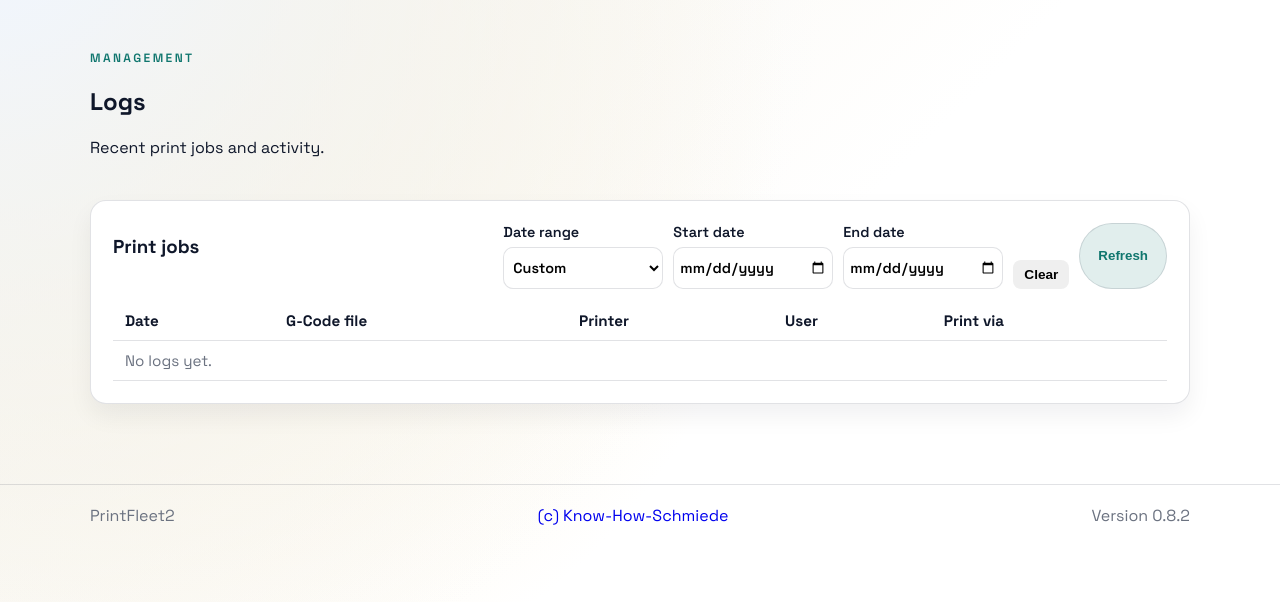
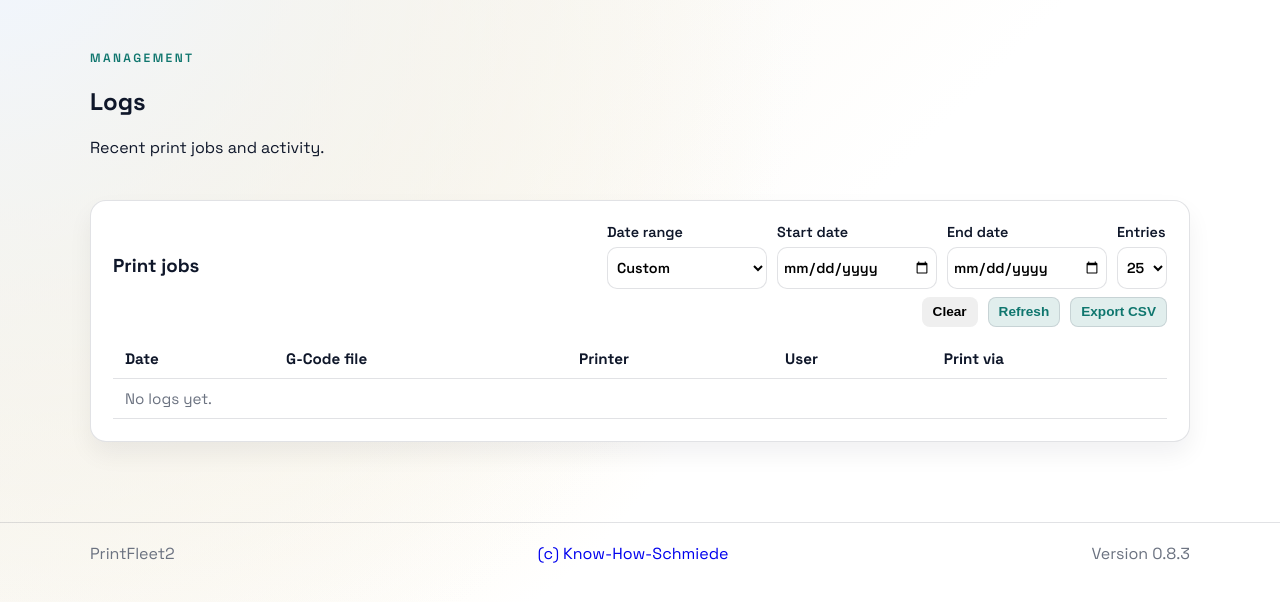
Before and after one commit to know-how-schmiede/PrintFleet2, a Flask app: page /logs in a window 1280 px wide. Shown: the part 74-676 px from the top of the page. Run offline with Flask 3, Linux system fonts and the light colour scheme; the visitor is signed in with stand-in values (Sample User, id 1); tables that the repository leaves empty hold one stand-in row (values such as "Sample post"); data that the repository does not hold is empty.

Commit message:
Add pagination and CSV export to print job logs
Implemented pagination controls and entry limit selection for the print job logs page, improving usability for large log sets. Added CSV export functionality for print job logs with optional date filtering. Updated UI elements and styles for better clarity and user experience. Fixed time display for group print jobs with multiple printers. Bumped version to 0.8.3.

```diff
--- a/src/printfleet2/static/logs.js
+++ b/src/printfleet2/static/logs.js
@@ -2,14 +2,26 @@ document.addEventListener("DOMContentLoaded", () => {
   const tableBody = document.getElementById("logTable");
   const notice = document.getElementById("logNotice");
   const refreshBtn = document.getElementById("logRefresh");
+  const exportBtn = document.getElementById("logExport");
   const startInput = document.getElementById("logStartDate");
   const endInput = document.getElementById("logEndDate");
   const rangeSelect = document.getElementById("logRange");
+  const limitSelect = document.getElementById("logLimit");
   const clearBtn = document.getElementById("logClear");
+  const pagePrevBtn = document.getElementById("logPagePrev");
+  const pageNextBtn = document.getElementById("logPageNext");
+  const pageInfo = document.getElementById("logPageInfo");
+  const paginationWrap = document.getElementById("logPagination");
 
   if (!tableBody) {
     return;
   }
+
+  const allowedPageSizes = new Set([5, 25, 50, 100, 250, 500]);
+  let pageSize = normalizePageSize(limitSelect ? limitSelect.value : 25);
+  let currentPage = 1;
+  let cachedItems = [];
+  let isFiltered = false;
 
   function setNotice(message, type) {
     if (!notice) {
@@ -20,6 +32,72 @@ document.addEventListener("DOMContentLoaded", () => {
     if (!message) {
       notice.className = "notice";
     }
+  }
+
+  function normalizePageSize(value) {
+    const parsed = Number(value);
+    if (!Number.isFinite(parsed)) {
+      return 25;
+    }
+    if (!allowedPageSizes.has(parsed)) {
+      return 25;
+    }
+    return parsed;
+  }
+
+  function getDateFilters() {
+    const startDate = startInput ? startInput.value : "";
+    const endDate = endInput ? endInput.value : "";
+    if (startDate && endDate && startDate > endDate) {
+      setNotice("Start date must be before end date.", "error");
+      return null;
+    }
+    return { startDate, endDate };
+  }
+
+  function buildLogQuery({ startDate, endDate }) {
+    const params = new URLSearchParams();
+    if (startDate) {
+      params.set("start_date", startDate);
+    }
+    if (endDate) {
+      params.set("end_date", endDate);
+    }
+    return params.toString();
+  }
+
+  function buildExportFileName(startDate, endDate) {
+    const parts = ["print_jobs"];
+    if (startDate) {
+      parts.push(startDate);
+    }
+    if (endDate) {
+      parts.push(endDate);
+    }
+    return `${parts.join("_")}.csv`;
+  }
+
+  function getResponseFilename(response, fallback) {
+    const header = response.headers.get("content-disposition");
+    if (!header) {
+      return fallback;
+    }
+    const match = header.match(/filename="?([^\";]+)"?/i);
+    if (!match) {
+      return fallback;
+    }
+    return match[1];
+  }
+
+  function downloadBlob(filename, blob) {
+    const url = URL.createObjectURL(blob);
+    const link = document.createElement("a");
+    link.href = url;
+    link.download = filename;
+    document.body.appendChild(link);
+    link.click();
+    link.remove();
+    URL.revokeObjectURL(url);
   }
 
   function renderRows(items, filtered) {
@@ -50,6 +128,54 @@ document.addEventListener("DOMContentLoaded", () => {
       row.appendChild(viaCell);
       tableBody.appendChild(row);
     });
+  }
+
+  function getTotalPages(total) {
+    if (!total) {
+      return 1;
+    }
+    return Math.max(1, Math.ceil(total / pageSize));
+  }
+
+  function updatePagination(total, startIndex, endIndex) {
+    if (!paginationWrap) {
+      return;
+    }
+    if (!total || total <= pageSize) {
+      paginationWrap.hidden = true;
+      if (pageInfo) {
+        pageInfo.textContent = "";
+      }
+      return;
+    }
+    const totalPages = getTotalPages(total);
+    paginationWrap.hidden = false;
+    if (pageInfo) {
+      pageInfo.textContent = `${startIndex + 1}-${endIndex} of ${total}`;
+    }
+    if (pagePrevBtn) {
+      pagePrevBtn.disabled = currentPage <= 1;
+    }
+    if (pageNextBtn) {
+      pageNextBtn.disabled = currentPage >= totalPages;
+    }
+  }
+
+  function renderCurrentPage() {
+    const total = cachedItems.length;
+    if (!total) {
+      renderRows([], isFiltered);
+      updatePagination(0, 0, 0);
+      return;
+    }
+    const totalPages = getTotalPages(total);
+    if (currentPage > totalPages) {
+      currentPage = totalPages;
+    }
+    const startIndex = (currentPage - 1) * pageSize;
+    const endIndex = Math.min(startIndex + pageSize, total);
+    renderRows(cachedItems.slice(startIndex, endIndex), isFiltered);
+    updatePagination(total, startIndex, endIndex);
   }
 
   function formatDate(value) {
@@ -93,32 +219,54 @@ document.addEventListener("DOMContentLoaded", () => {
 
   async function loadLogs() {
     setNotice("", "");
-    const startDate = startInput ? startInput.value : "";
-    const endDate = endInput ? endInput.value : "";
-    if (startDate && endDate && startDate > endDate) {
-      setNotice("Start date must be before end date.", "error");
+    const filters = getDateFilters();
+    if (!filters) {
       return;
     }
-    const params = new URLSearchParams();
-    if (startDate) {
-      params.set("start_date", startDate);
-    }
-    if (endDate) {
-      params.set("end_date", endDate);
-    }
-    const url = params.toString() ? `/api/print-jobs?${params.toString()}` : "/api/print-jobs";
+    const query = buildLogQuery(filters);
+    const url = query ? `/api/print-jobs?${query}` : "/api/print-jobs";
     const res = await fetch(url, { cache: "no-store" });
     if (!res.ok) {
       setNotice("Failed to load logs.", "error");
       return;
     }
     const data = await res.json().catch(() => ({}));
-    const items = Array.isArray(data.items) ? data.items : [];
-    renderRows(items, Boolean(startDate || endDate));
+    cachedItems = Array.isArray(data.items) ? data.items : [];
+    isFiltered = Boolean(filters.startDate || filters.endDate);
+    currentPage = 1;
+    renderCurrentPage();
   }
 
   if (refreshBtn) {
     refreshBtn.addEventListener("click", loadLogs);
+  }
+  if (exportBtn) {
+    exportBtn.addEventListener("click", async () => {
+      setNotice("", "");
+      const filters = getDateFilters();
+      if (!filters) {
+        return;
+      }
+      exportBtn.disabled = true;
+      setNotice("Preparing export...", "success");
+      try {
+        const query = buildLogQuery(filters);
+        const url = query ? `/api/print-jobs/export?${query}` : "/api/print-jobs/export";
+        const res = await fetch(url, { cache: "no-store" });
+        if (!res.ok) {
+          throw new Error("export_failed");
+        }
+        const blob = await res.blob();
+        const fallbackName = buildExportFileName(filters.startDate, filters.endDate);
+        const filename = getResponseFilename(res, fallbackName);
+        downloadBlob(filename, blob);
+        setNotice("Export ready.", "success");
+      } catch (error) {
+        setNotice("Failed to export logs.", "error");
+      } finally {
+        exportBtn.disabled = false;
+      }
+    });
   }
   if (rangeSelect) {
     rangeSelect.addEventListener("change", () => {
@@ -127,6 +275,13 @@ document.addEventListener("DOMContentLoaded", () => {
       }
       applyPreset(rangeSelect.value);
       loadLogs();
+    });
+  }
+  if (limitSelect) {
+    limitSelect.addEventListener("change", () => {
+      pageSize = normalizePageSize(limitSelect.value);
+      currentPage = 1;
+      renderCurrentPage();
     });
   }
   if (startInput) {
@@ -159,6 +314,25 @@ document.addEventListener("DOMContentLoaded", () => {
       loadLogs();
     });
   }
+  if (pagePrevBtn) {
+    pagePrevBtn.addEventListener("click", () => {
+      if (currentPage <= 1) {
+        return;
+      }
+      currentPage -= 1;
+      renderCurrentPage();
+    });
+  }
+  if (pageNextBtn) {
+    pageNextBtn.addEventListener("click", () => {
+      const totalPages = getTotalPages(cachedItems.length);
+      if (currentPage >= totalPages) {
+        return;
+      }
+      currentPage += 1;
+      renderCurrentPage();
+    });
+  }
 
   loadLogs();
 });
--- a/src/printfleet2/static/style.css
+++ b/src/printfleet2/static/style.css
@@ -560,11 +560,49 @@ label.checkbox input {
   flex-wrap: wrap;
   gap: 10px;
   align-items: flex-end;
+  justify-content: flex-end;
 }
 
 .log-filter select,
 .log-filter input {
   min-width: 160px;
+}
+
+.log-filter .log-limit {
+  min-width: 0;
+  width: 50px;
+}
+
+.log-controls {
+  flex: 1;
+  min-width: 0;
+  flex-direction: column;
+  align-items: stretch;
+  gap: 8px;
+}
+
+.log-actions {
+  display: flex;
+  justify-content: flex-end;
+  gap: 10px;
+  flex-wrap: wrap;
+}
+
+.log-action {
+  padding: 6px 10px;
+  font-size: 0.85rem;
+  line-height: 1;
+  border-radius: 8px;
+  min-height: 30px;
+}
+
+.log-pagination {
+  display: flex;
+  justify-content: flex-end;
+  align-items: center;
+  gap: 10px;
+  flex-wrap: wrap;
+  margin-top: 12px;
 }
 
 .sort-button {
--- a/src/printfleet2/templates/base.html
+++ b/src/printfleet2/templates/base.html
@@ -8,7 +8,7 @@
     <link rel="preconnect" href="https://fonts.gstatic.com" crossorigin>
     <link href="https://fonts.googleapis.com/css2?family=Space+Grotesk:wght@400;500;600;700&display=swap" rel="stylesheet">
     <link rel="stylesheet" href="{{ url_for('static', filename=theme_css) }}">
-    <link rel="stylesheet" href="{{ url_for('static', filename='style.css') }}">
+    <link rel="stylesheet" href="{{ url_for('static', filename='style.css', v=app_version) }}">
   </head>
   <body>
     <header class="site-header">
--- a/src/printfleet2/templates/logs.html
+++ b/src/printfleet2/templates/logs.html
@@ -13,7 +13,7 @@
     <div class="card">
       <div class="table-header">
         <h3>Print jobs</h3>
-        <div class="table-actions">
+        <div class="table-actions log-controls">
           <div class="log-filters">
             <label class="log-filter">
               Date range
@@ -33,9 +33,23 @@
               End date
               <input type="date" id="logEndDate" />
             </label>
-            <button class="btn small" id="logClear" type="button">Clear</button>
+            <label class="log-filter">
+              Entries
+              <select id="logLimit" class="log-limit">
+                <option value="5">5</option>
+                <option value="25" selected>25</option>
+                <option value="50">50</option>
+                <option value="100">100</option>
+                <option value="250">250</option>
+                <option value="500">500</option>
+              </select>
+            </label>
           </div>
-          <button class="btn soft" id="logRefresh" type="button">Refresh</button>
+          <div class="log-actions">
+            <button class="btn small log-action" id="logClear" type="button">Clear</button>
+            <button class="btn soft small log-action" id="logRefresh" type="button">Refresh</button>
+            <button class="btn soft small log-action" id="logExport" type="button">Export CSV</button>
+          </div>
         </div>
       </div>
       <div id="logNotice" class="notice"></div>
@@ -57,6 +71,11 @@
           </tbody>
         </table>
       </div>
+      <div class="log-pagination" id="logPagination" hidden>
+        <button class="btn small" id="logPagePrev" type="button">Previous</button>
+        <span class="muted" id="logPageInfo"></span>
+        <button class="btn small" id="logPageNext" type="button">Next</button>
+      </div>
     </div>
   </section>
 {% endblock %}
--- a/src/printfleet2/version.py
+++ b/src/printfleet2/version.py
@@ -1 +1 @@
-VERSION = "0.8.2"
+VERSION = "0.8.3"
--- a/src/printfleet2/web/routes.py
+++ b/src/printfleet2/web/routes.py
@@ -1,3 +1,5 @@
+import csv
+import io
 import os
 import shutil
 import subprocess
@@ -1216,6 +1218,47 @@ def get_print_jobs():
         return {"items": [print_job_to_dict(job) for job in jobs]}
 
 
+@bp.get("/api/print-jobs/export")
+def export_print_jobs():
+    start_value = clean_optional(request.args.get("start_date"))
+    end_value = clean_optional(request.args.get("end_date"))
+    start_date = parse_iso_date(start_value) if start_value else None
+    end_date = parse_iso_date(end_value) if end_value else None
+    if (start_value and start_date is None) or (end_value and end_date is None):
+        return {"error": "invalid_date"}, 400
+    if start_date and end_date and start_date > end_date:
+        return {"error": "invalid_date_range"}, 400
+    with session_scope() as session:
+        jobs = list_print_jobs(session, limit=None, start_date=start_date, end_date=end_date)
+        job_items = [print_job_to_dict(job) for job in jobs]
+
+    output = io.StringIO(newline="")
+    writer = csv.writer(output, lineterminator="\n")
+    writer.writerow(["Date", "G-Code file", "Printer", "User", "Print via"])
+    for job in job_items:
+        writer.writerow(
+            [
+                job.get("job_date") or "",
+                job.get("gcode_filename") or "",
+                job.get("printer_name") or "",
+                job.get("username") or "",
+                job.get("print_via") or "",
+            ]
+        )
+
+    filename = "print_jobs.csv"
+    if start_value or end_value:
+        parts = ["print_jobs"]
+        if start_value:
+            parts.append(start_value)
+        if end_value:
+            parts.append(end_value)
+        filename = "_".join(parts) + ".csv"
+    response = Response(output.getvalue(), mimetype="text/csv; charset=utf-8")
+    response.headers["Content-Disposition"] = f'attachment; filename="{filename}"'
+    return response
+
+
 @bp.get("/api/printers/<int:printer_id>")
 def get_printer_by_id(printer_id: int):
     with session_scope() as session:
```
Also changed, not shown: docs/Version.md (+7 -0 lines), src/printfleet2/services/print_job_service.py (+5 -2 lines), src/printfleet2/static/printer_group_just.js (+20 -5 lines).
